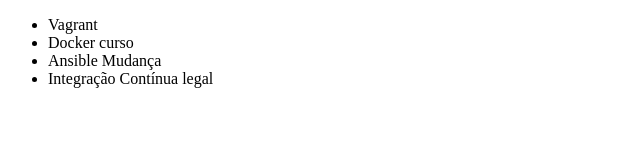
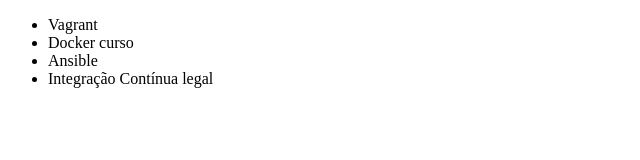
Before and after one commit to matheusmoraes2/Alura-git, a plain HTML site: page index.html in a window 1280 px wide. Shown: the full height of the page, 0-640 px from the left. Drawn offline with Linux system fonts and the light colour scheme.

Commit message:
Revert "vai voltar"
This reverts commit 2367be08e9da8cfd22510617e4eaeea06061367f.

```diff
--- a/index.html
+++ b/index.html
@@ -8,7 +8,7 @@
     <ul>
         <li>Vagrant</li>
         <li>Docker curso</li>
-        <li>Ansible Mudança</li>
+        <li>Ansible</li>
         <li>Integração Contínua legal</li>
     </ul>
 </body>
```
